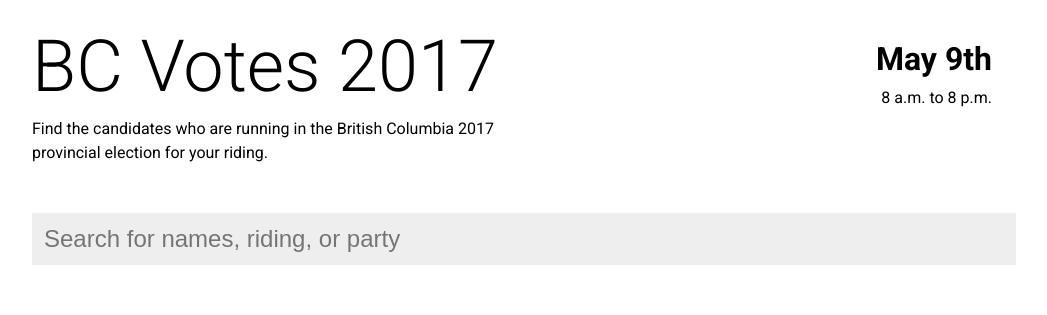
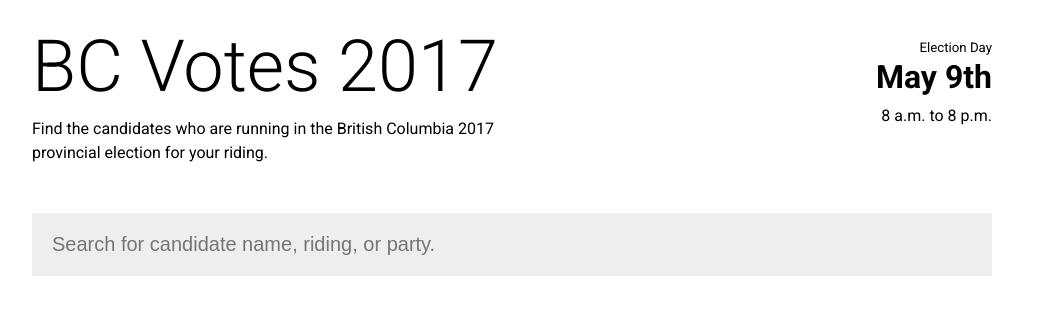
Before and after one commit to masterxyth/bcvotes, a Flask app: template templates/view.html in a window 1280 px wide. Shown: the top 315 px of the page, without its empty margins (128-1175 px from the left). Run offline with Flask 2, Linux system fonts and the light colour scheme; the template is opened without the code that fills it, so the values that code supplies are empty.

Commit message:
fix search box styling, date styling

```diff
--- a/static/style.css
+++ b/static/style.css
@@ -7,10 +7,7 @@ body {
 .page {
     display: grid;
     grid-template-columns: 50% 50%;
-  grid-template-areas:
-  "header header"
-  "search search"
-  "table table";
+    grid-template-areas: "header header" "search search" "table table";
 }
 
 .left-header {
@@ -18,7 +15,7 @@ body {
 }
 
 .right-header {
-  padding-top:1em;
+    padding-top: 1em;
     display: flex;
     justify-content: flex-end;
     grid-area: right-header;
@@ -54,7 +51,7 @@ h2 {
     font-size: 2em;
     font-weight: 700;
     /*Bold*/
-    margin:0;
+    margin: 0;
 }
 
 p {
@@ -62,8 +59,13 @@ p {
     margin-top: .5em;
 }
 
-.votedate p {
+.votedate {
     text-align: right;
+}
+
+.votedate h5 {
+  margin: 0 0 .25em 0;
+  font-weight: normal;
 }
 
 .table {
@@ -92,16 +94,15 @@ table.dataframe, .dataframe th, .dataframe td {
 }
 
 #search {
-    font-size: 1.5em;
-    padding: .5em;
+    box-sizing: border-box;
+    font-size: 1.25em;
+    padding: 1em;
     border: none;
     background-color: #eee;
     width: 100%;
 }
 
-tr:nth-child(odd) {
-
-}
+tr:nth-child(odd) {}
 
 tr:nth-child(even) {
     background-color: #eee;
--- a/templates/view.html
+++ b/templates/view.html
@@ -17,6 +17,7 @@
     </div>
     <div class="right-header">
       <div class="votedate">
+        <h5>Election Day</h5>
         <h2>May 9th</h2>
         <p>8 a.m. to 8 p.m.</p>
       </div>
@@ -24,7 +25,7 @@
   </header>
 
 <div class="search">
-  <input type="text" id="search" onkeyup="search()" placeholder="Search for names, riding, or party">
+  <input type="text" id="search" onkeyup="search()" placeholder="Search for candidate name, riding, or party.">
   </div>
 
 <div class="table">
```
Lines whose indentation alone changed are shown as unchanged.
